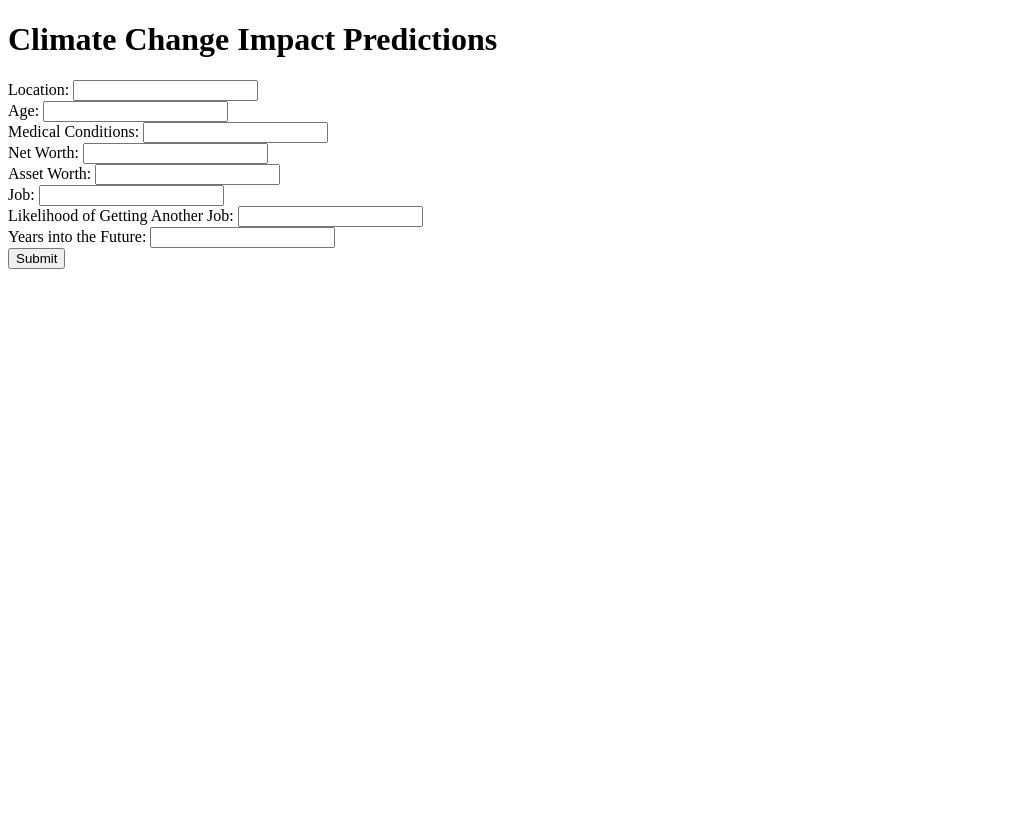
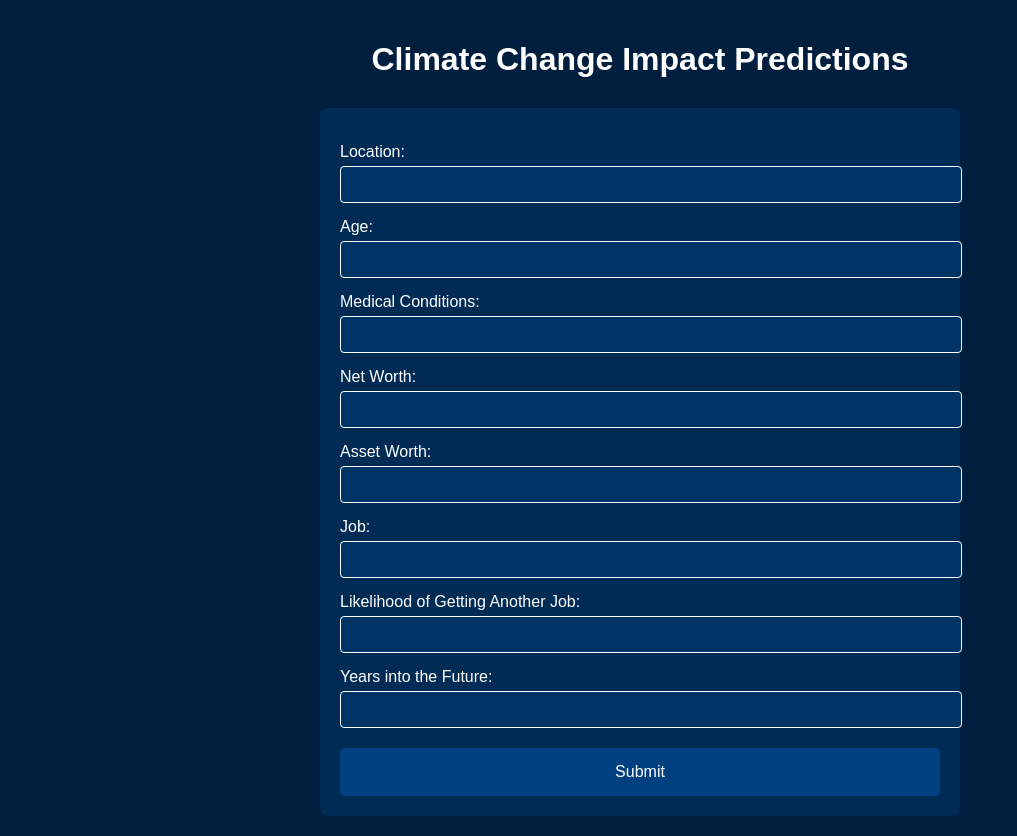
Before and after one commit to AdityasCode/PACC, a Flask app: page / in a window 1280 px wide. Shown: the whole page, without its empty margins (0-1017 px from the left). Before the commit the page ends 269 px from the top, so only its background shows below. Run offline with Flask 3, Linux system fonts and the light colour scheme.

Commit message:
beautified html

```diff
--- a/templates/index.html
+++ b/templates/index.html
@@ -10,6 +10,70 @@
     <meta charset="UTF-8">
     <meta name="viewport" content="width=device-width, initial-scale=1.0">
     <title>Climate Change Impact Predictions</title>
+    <style>
+        body {
+            background-color: #001f3f;
+            color: #ffffff;
+            font-family: Arial, sans-serif;
+            margin: 0;
+            padding: 20px;
+        }
+
+        h1 {
+            text-align: center;
+            margin-bottom: 30px;
+        }
+
+        form {
+            max-width: 600px;
+            margin: 0 auto;
+            padding: 20px;
+            background-color: #002b55;
+            border-radius: 8px;
+            box-shadow: 0 0 10px rgba(0, 0, 0, 0.1);
+        }
+
+        label {
+            display: block;
+            margin: 15px 0 5px;
+        }
+
+        input[type="text"] {
+            width: 100%;
+            padding: 10px;
+            border: 1px solid #ffffff;
+            border-radius: 4px;
+            background-color: #003366;
+            color: #ffffff;
+        }
+
+        button {
+            width: 100%;
+            padding: 15px;
+            background-color: #004080;
+            border: none;
+            border-radius: 4px;
+            color: #ffffff;
+            font-size: 16px;
+            cursor: pointer;
+            margin-top: 20px;
+        }
+
+        button:hover {
+            background-color: #0059b3;
+        }
+
+        h2, h3 {
+            color: #ffcc00;
+        }
+
+        p {
+            color: #ffffff;
+            background-color: #003366;
+            padding: 10px;
+            border-radius: 4px;
+        }
+    </style>
 </head>
 <body>
 <h1>Climate Change Impact Predictions</h1>
```
